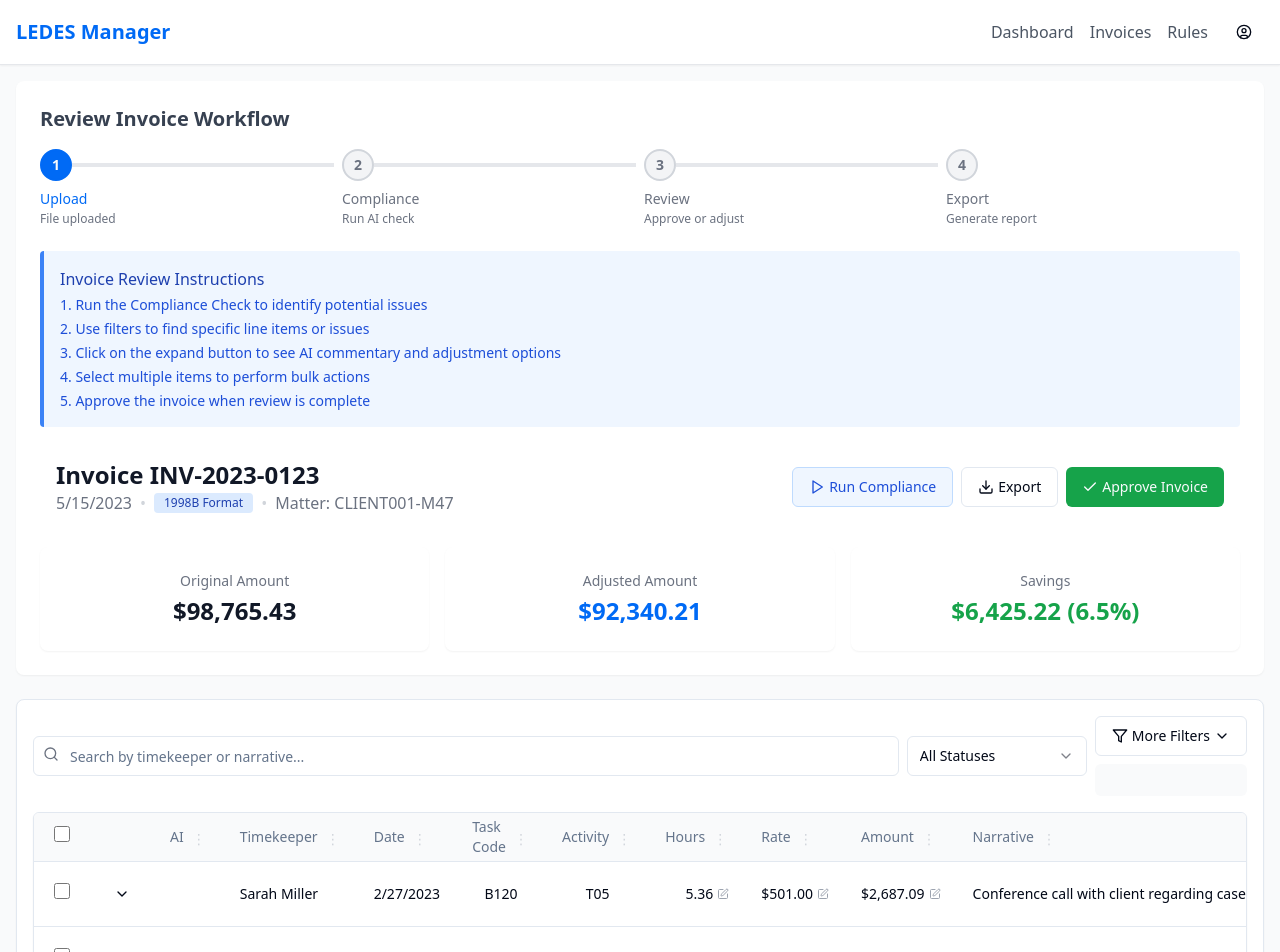
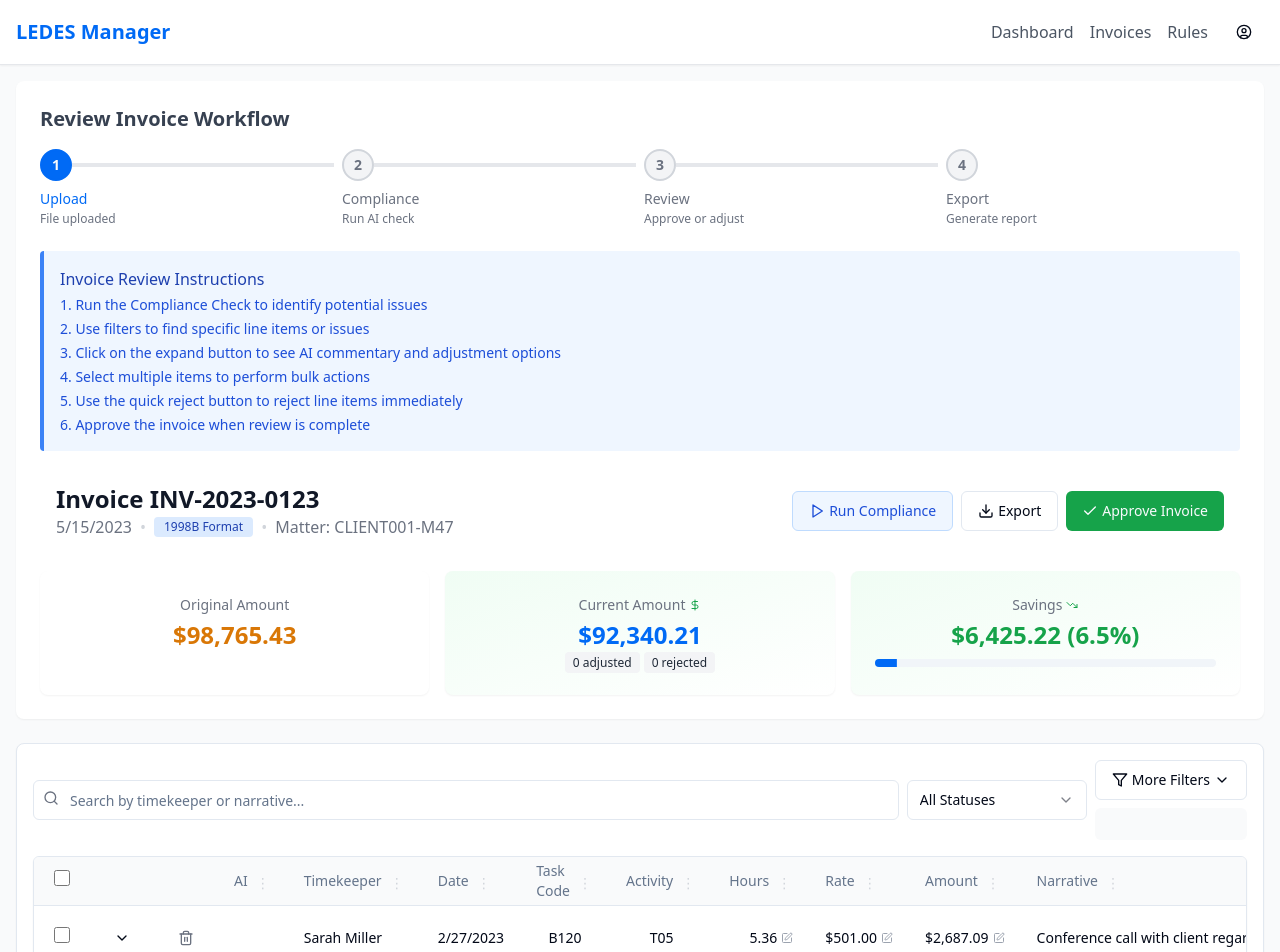
Before and after one commit to ab-boersma/ledges-ai-review, a React (Vite) app: page /invoices/1 in a window 1280 px wide. Shown: the top 952 px of the page. Built offline with nearby package versions, Linux system fonts and the light colour scheme.

Commit message:
feat: Implement UI/UX improvements
- Enhanced KPIs with interactivity and visual emphasis on savings.
- Added a quick reject button for line items.
- Fixed display issues related to adjusted amounts.
- Modified InvoiceHeader.tsx and EnhancedInvoiceGrid.tsx.

```diff
--- a/src/components/invoices/EnhancedInvoiceGrid.tsx
+++ b/src/components/invoices/EnhancedInvoiceGrid.tsx
@@ -33,6 +33,7 @@ import {
   Edit,
   DollarSign,
   ShieldCheck,
+  Trash2,
 } from 'lucide-react';
 import {
   Tooltip,
@@ -91,6 +92,16 @@ const EnhancedInvoiceGrid: React.FC<EnhancedInvoiceGridProps> = ({
     }));
   };
 
+  // Add a quick reject handler
+  const handleQuickReject = (lineItem: LineItem) => {
+    const updatedItem: LineItem = {
+      ...lineItem,
+      status: 'rejected',
+      adjusted_amount: 0
+    };
+    onLineItemUpdate(updatedItem);
+  };
+
   // Define columns
   const columns = useMemo<ColumnDef<LineItem>[]>(() => [
     {
@@ -143,6 +154,36 @@ const EnhancedInvoiceGrid: React.FC<EnhancedInvoiceGridProps> = ({
       enableSorting: false,
     },
     {
+      id: 'actions',
+      header: '',
+      cell: ({ row }) => {
+        const lineItem = row.original;
+        const isRejected = lineItem.status === 'rejected';
+
+        return (
+          <TooltipProvider>
+            <Tooltip>
+              <TooltipTrigger asChild>
+                <Button
+                  variant="ghost"
+                  size="icon"
+                  className={`h-8 w-8 ${isRejected ? 'text-red-500' : 'text-gray-500 hover:text-red-500'}`}
+                  onClick={() => handleQuickReject(lineItem)}
+                  disabled={isRejected}
+                >
+                  <Trash2 className="h-4 w-4" />
+                </Button>
+              </TooltipTrigger>
+              <TooltipContent>
+                <p>{isRejected ? 'Already rejected' : 'Reject this line item'}</p>
+              </TooltipContent>
+            </Tooltip>
+          </TooltipProvider>
+        );
+      },
+      enableSorting: false,
+    },
+    {
       accessorKey: 'ai_action',
       header: 'AI',
       cell: ({ row }) => {
@@ -154,7 +195,7 @@ const EnhancedInvoiceGrid: React.FC<EnhancedInvoiceGridProps> = ({
             return (
               <TooltipProvider>
                 <Tooltip>
-                  <TooltipTrigger>
+                  <TooltipTrigger asChild>
                     <ShieldCheck className="h-4 w-4 mx-auto text-green-500" />
                   </TooltipTrigger>
                   <TooltipContent>Compliance accepted</TooltipContent>
@@ -165,7 +206,7 @@ const EnhancedInvoiceGrid: React.FC<EnhancedInvoiceGridProps> = ({
             return (
               <TooltipProvider>
                 <Tooltip>
-                  <TooltipTrigger>
+                  <TooltipTrigger asChild>
                     <AlertTriangle className="h-4 w-4 mx-auto text-amber-500" />
                   </TooltipTrigger>
                   <TooltipContent>Needs adjustment</TooltipContent>
@@ -176,7 +217,7 @@ const EnhancedInvoiceGrid: React.FC<EnhancedInvoiceGridProps> = ({
             return (
               <TooltipProvider>
                 <Tooltip>
-                  <TooltipTrigger>
+                  <TooltipTrigger asChild>
                     <AlertTriangle className="h-4 w-4 mx-auto text-red-500" />
                   </TooltipTrigger>
                   <TooltipContent>Recommended rejection</TooltipContent>
@@ -341,6 +382,8 @@ const EnhancedInvoiceGrid: React.FC<EnhancedInvoiceGridProps> = ({
       cell: ({ row, column }) => {
         const amount = row.getValue('amount') as number;
         const adjustedAmount = row.original.adjusted_amount;
+        const status = row.original.status;
+        const isRejected = status === 'rejected';
 
         const isEditing =
           editingCell?.rowId === row.id &&
@@ -358,7 +401,7 @@ const EnhancedInvoiceGrid: React.FC<EnhancedInvoiceGridProps> = ({
                   const updatedItem: LineItem = {
                     ...row.original,
                     adjusted_amount: parseFloat(editValue) || 0,
-                    status: "adjusted" // Using literal type here to match the LineItem type
+                    status: "adjusted"
                   };
                   onLineItemUpdate(updatedItem);
                   setEditingCell(null);
@@ -368,7 +411,7 @@ const EnhancedInvoiceGrid: React.FC<EnhancedInvoiceGridProps> = ({
                     const updatedItem: LineItem = {
                       ...row.original,
                       adjusted_amount: parseFloat(editValue) || 0,
-                      status: "adjusted" // Using literal type here to match the LineItem type
+                      status: "adjusted"
                     };
                     onLineItemUpdate(updatedItem);
                     setEditingCell(null);
@@ -383,12 +426,23 @@ const EnhancedInvoiceGrid: React.FC<EnhancedInvoiceGridProps> = ({
         }
 
         return (
-          <div className="text-right font-medium cursor-pointer hover:bg-gray-100 flex items-center justify-end"
-               onClick={() => {
-                 setEditingCell({ rowId: row.id, columnId: column.id });
-                 setEditValue((adjustedAmount !== null ? adjustedAmount : amount).toString());
-               }}>
-            {adjustedAmount !== null ? (
+          <div
+            className={`text-right font-medium cursor-pointer hover:bg-gray-100 flex items-center justify-end ${isRejected ? 'opacity-50' : ''}`}
+            onClick={() => {
+              if (!isRejected) {
+                setEditingCell({ rowId: row.id, columnId: column.id });
+                setEditValue((adjustedAmount !== null ? adjustedAmount : amount).toString());
+              }
+            }}
+          >
+            {isRejected ? (
+              <div className="flex flex-col">
+                <span className="line-through text-gray-400 text-xs">
+                  {formatCurrency(amount)}
+                </span>
+                <span className="text-red-600">Rejected</span>
+              </div>
+            ) : adjustedAmount !== null ? (
               <div className="flex flex-col">
                 <span className="line-through text-gray-400 text-xs">
                   {formatCurrency(amount)}
@@ -456,7 +510,7 @@ const EnhancedInvoiceGrid: React.FC<EnhancedInvoiceGridProps> = ({
             break;
           case 'approved':
             statusClass = 'bg-blue-100 text-blue-800 border-blue-200';
-            displayText = 'Reviewed';
+            displayText = 'Approved';
             break;
           default:
             statusClass = 'bg-gray-100 text-gray-800 border-gray-200';
@@ -493,7 +547,6 @@ const EnhancedInvoiceGrid: React.FC<EnhancedInvoiceGridProps> = ({
     return (row: LineItem) => {
       // Status filter
       if (filters.status) {
-        // For backward compatibility
         if (filters.status === 'reviewed' && row.status === 'reviewed') return true;
         if (filters.status === 'compliance_accepted' && row.status === 'compliance_accepted') return true;
         if (filters.status !== row.status) return false;
--- a/src/components/invoices/InvoiceHeader.tsx
+++ b/src/components/invoices/InvoiceHeader.tsx
@@ -2,18 +2,30 @@
 import React from 'react';
 import { Invoice } from '@/types';
 import { Button } from '@/components/ui/button';
+import { Progress } from '@/components/ui/progress';
 import {
   Check,
   Download,
   Play,
+  TrendingDown,
+  DollarSign,
 } from 'lucide-react';
 import { Card, CardContent } from '@/components/ui/card';
+import {
+  Tooltip,
+  TooltipContent,
+  TooltipProvider,
+  TooltipTrigger,
+} from "@/components/ui/tooltip";
 
 interface InvoiceHeaderProps {
   invoice: Invoice;
   onRunCompliance: () => void;
   onExport: () => void;
   onApprove: () => void;
+  hasAdjustments: boolean;
+  rejectedCount: number;
+  adjustedCount: number;
 }
 
 const InvoiceHeader: React.FC<InvoiceHeaderProps> = ({
@@ -21,6 +33,9 @@ const InvoiceHeader: React.FC<InvoiceHeaderProps> = ({
   onRunCompliance,
   onExport,
   onApprove,
+  hasAdjustments = false,
+  rejectedCount = 0,
+  adjustedCount = 0,
 }) => {
   // Format currency values
   const formatCurrency = (value: number): string => {
@@ -36,6 +51,9 @@ const InvoiceHeader: React.FC<InvoiceHeaderProps> = ({
   const savingsPercentage = invoice.total_original > 0
     ? (savings / invoice.total_original) * 100
     : 0;
+
+  // Determine if we have adjustments to show
+  const showAdjustments = hasAdjustments || savings > 0;
 
   return (
     <div className="space-y-4">
@@ -83,31 +101,75 @@ const InvoiceHeader: React.FC<InvoiceHeaderProps> = ({
       </div>
 
       <div className="grid grid-cols-1 md:grid-cols-3 gap-4">
-        <Card className="border-none shadow-sm">
+        {/* Original Amount Card */}
+        <Card className="border-none shadow-sm transition-all hover:shadow-md">
           <CardContent className="pt-6">
             <div className="text-center">
               <p className="text-sm text-gray-500 mb-1">Original Amount</p>
-              <p className="text-2xl font-bold text-gray-900">{formatCurrency(invoice.total_original)}</p>
+              <p className="text-2xl font-bold text-amber-600">{formatCurrency(invoice.total_original)}</p>
             </div>
           </CardContent>
         </Card>
 
-        <Card className="border-none shadow-sm">
+        {/* Current Amount Card - Renamed from Adjusted Amount */}
+        <Card className={`border-none shadow-sm transition-all hover:shadow-md ${showAdjustments ? 'bg-gradient-to-br from-green-50 to-white' : ''}`}>
           <CardContent className="pt-6">
             <div className="text-center">
-              <p className="text-sm text-gray-500 mb-1">Adjusted Amount</p>
+              <TooltipProvider>
+                <Tooltip>
+                  <TooltipTrigger asChild>
+                    <p className="text-sm text-gray-500 mb-1 flex items-center justify-center gap-1">
+                      Current Amount
+                      {showAdjustments && <DollarSign className="h-3 w-3 text-green-600" />}
+                    </p>
+                  </TooltipTrigger>
+                  <TooltipContent>
+                    <p>Amount after all adjustments and rejections</p>
+                  </TooltipContent>
+                </Tooltip>
+              </TooltipProvider>
               <p className="text-2xl font-bold text-primary">{formatCurrency(invoice.total_adjusted)}</p>
+
+              {showAdjustments && (
+                <div className="mt-1 text-xs">
+                  <span className={`${adjustedCount > 0 ? 'bg-blue-100 text-blue-800' : 'bg-gray-100 text-gray-800'} px-2 py-0.5 rounded mr-1`}>
+                    {adjustedCount} adjusted
+                  </span>
+                  <span className={`${rejectedCount > 0 ? 'bg-red-100 text-red-800' : 'bg-gray-100 text-gray-800'} px-2 py-0.5 rounded`}>
+                    {rejectedCount} rejected
+                  </span>
+                </div>
+              )}
             </div>
           </CardContent>
         </Card>
 
-        <Card className="border-none shadow-sm">
+        {/* Savings Card */}
+        <Card className={`border-none shadow-sm transition-all ${showAdjustments ? 'bg-gradient-to-br from-green-50 to-white animate-fade-in' : ''}`}>
           <CardContent className="pt-6">
             <div className="text-center">
-              <p className="text-sm text-gray-500 mb-1">Savings</p>
-              <p className="text-2xl font-bold text-green-600">
+              <TooltipProvider>
+                <Tooltip>
+                  <TooltipTrigger asChild>
+                    <p className="text-sm text-gray-500 mb-1 flex items-center justify-center gap-1">
+                      Savings
+                      {savings > 0 && <TrendingDown className="h-3 w-3 text-green-600" />}
+                    </p>
+                  </TooltipTrigger>
+                  <TooltipContent>
+                    <p>Total money saved through adjustments and rejections</p>
+                  </TooltipContent>
+                </Tooltip>
+              </TooltipProvider>
+              <p className={`text-2xl font-bold ${showAdjustments ? 'text-green-600' : 'text-gray-400'}`}>
                 {formatCurrency(savings)} ({savingsPercentage.toFixed(1)}%)
               </p>
+
+              {savings > 0 && (
+                <div className="mt-2">
+                  <Progress value={savingsPercentage} className="h-2" />
+                </div>
+              )}
             </div>
           </CardContent>
         </Card>
--- a/src/pages/InvoiceDetail.tsx
+++ b/src/pages/InvoiceDetail.tsx
@@ -1,5 +1,5 @@
 
-import React, { useState, useEffect } from 'react';
+import React, { useState, useEffect, useMemo } from 'react';
 import { useParams } from 'react-router-dom';
 import { toast } from 'sonner';
 
@@ -102,6 +102,19 @@ const InvoiceDetail: React.FC = () => {
   const [activeStep, setActiveStep] = useState(1);
   const [filters, setFilters] = useState<Record<string, any>>({});
 
+  // Calculate the stats for displaying in the header
+  const stats = useMemo(() => {
+    const adjustedCount = lineItems.filter(item => item.status === 'adjusted').length;
+    const rejectedCount = lineItems.filter(item => item.status === 'rejected').length;
+    const hasAdjustments = adjustedCount > 0 || rejectedCount > 0;
+
+    return {
+      adjustedCount,
+      rejectedCount,
+      hasAdjustments
+    };
+  }, [lineItems]);
+
   useEffect(() => {
     // Simulate API call to load invoice data
     setLoading(true);
@@ -155,8 +168,8 @@ const InvoiceDetail: React.FC = () => {
 
     // Calculate adjusted total based on status
     const adjustedTotal = items.reduce((sum, item) => {
-      if (item.status === 'reviewed' || item.status === 'compliance_accepted') {
-        // For items that are reviewed or compliance accepted, use original amount
+      if (item.status === 'compliance_accepted' || item.status === 'reviewed' || item.status === 'pending') {
+        // For items that are compliance accepted, reviewed or pending, use original amount
         return sum + item.amount;
       } else if (item.status === 'adjusted' && item.adjusted_amount !== null) {
         // For adjusted items, use the adjusted amount
@@ -165,7 +178,7 @@ const InvoiceDetail: React.FC = () => {
         // For rejected items, don't count the amount
         return sum;
       }
-      // For pending items, use original amount
+      // For other statuses, use original amount
       return sum + item.amount;
     }, 0);
 
@@ -282,6 +295,7 @@ const InvoiceDetail: React.FC = () => {
                 <li>Use filters to find specific line items or issues</li>
                 <li>Click on the expand button to see AI commentary and adjustment options</li>
                 <li>Select multiple items to perform bulk actions</li>
+                <li>Use the quick reject button to reject line items immediately</li>
                 <li>Approve the invoice when review is complete</li>
               </ol>
             </div>
@@ -291,6 +305,9 @@ const InvoiceDetail: React.FC = () => {
               onRunCompliance={handleRunCompliance}
               onExport={handleExport}
               onApprove={handleApprove}
+              hasAdjustments={stats.hasAdjustments}
+              rejectedCount={stats.rejectedCount}
+              adjustedCount={stats.adjustedCount}
             />
           </CardContent>
         </Card>
```
